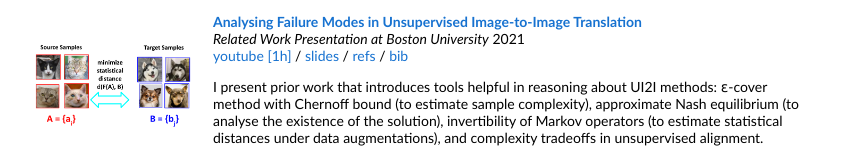
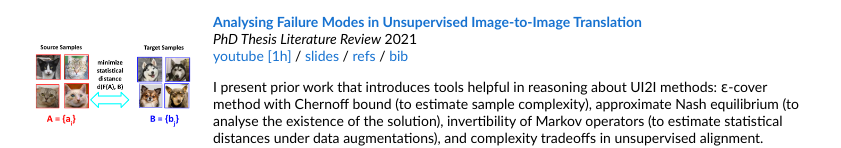
Before and after one commit to usmnb/usmnb.github.io, a plain HTML site: page index.html in a window 1280 px wide. Shown: the part 803-951 px from the top of the page, without its empty margins (228-1069 px from the left). Drawn offline with Linux system fonts and the light colour scheme.

Commit message:
Update index.html

```diff
--- a/index.html
+++ b/index.html
@@ -97,7 +97,7 @@ domain-specific from data by constraining information flow through the network u
       <papertitle>Analysing Failure Modes in Unsupervised Image-to-Image Translation</papertitle>
     </a>
     <br>
-    <em>Related Work Presentation at Boston University</em> 2021
+    <em>PhD Thesis Literature Review</em> 2021
     <br>
     <a href="https://www.youtube.com/watch?v=hptf391weV4">youtube [1h]</a> / <a href="pdf/oral_exam.pdf">slides</a> / <a href="pdf/oral_refs.html"> refs </a> / <a href="bib/oral_exam.bib">bib</a>
     <p></p>
```
